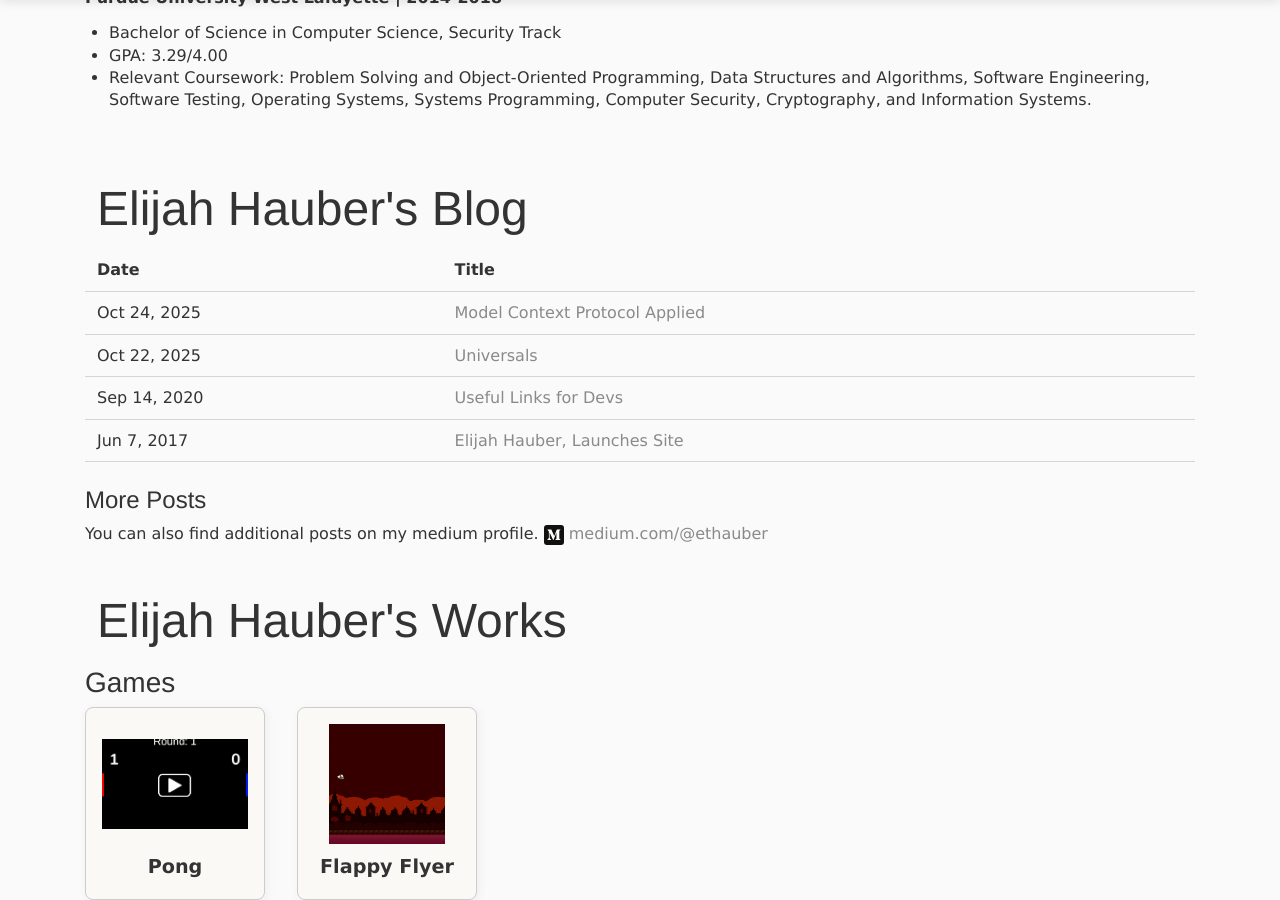
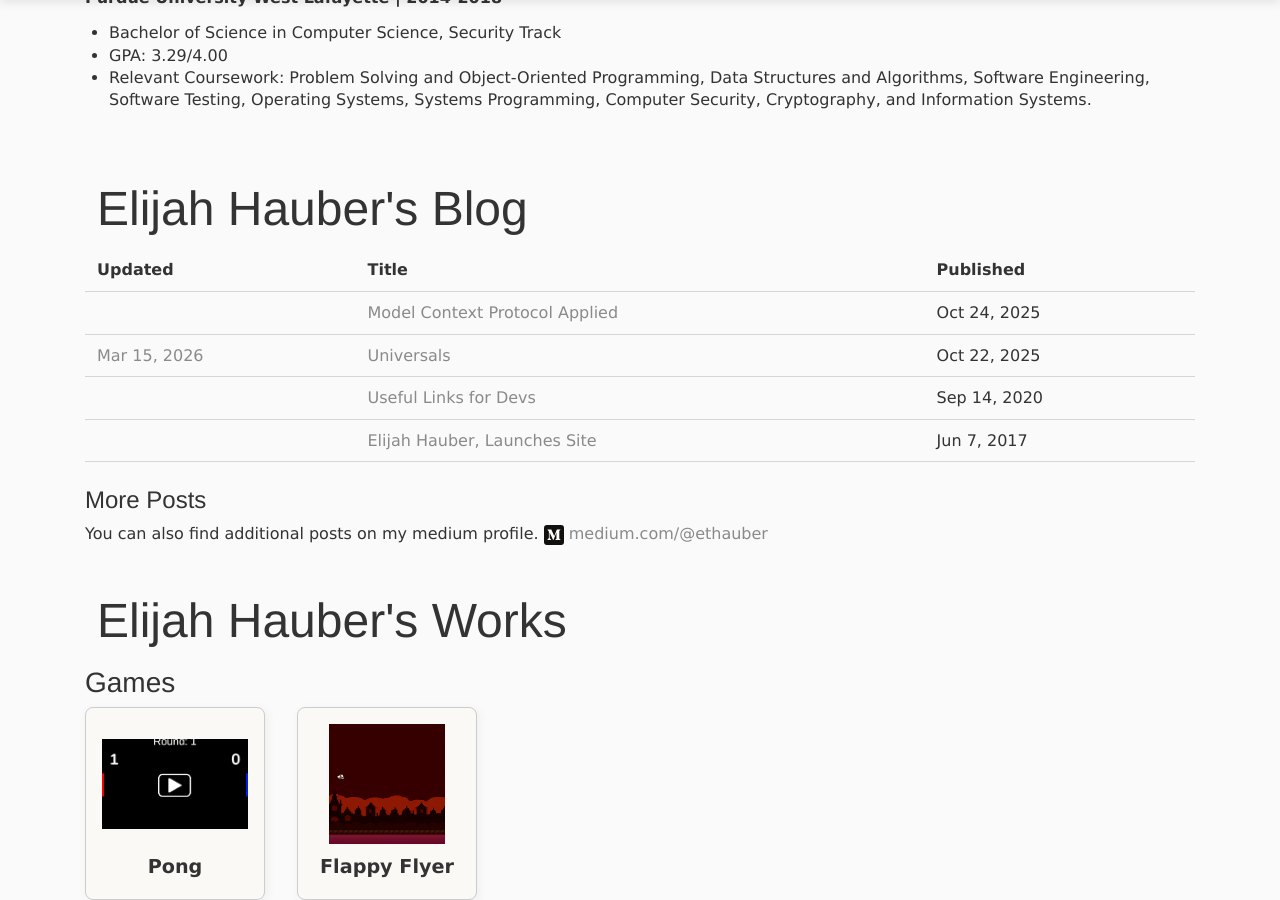
Before and after one commit to ethauber/ethauber.github.io, a Jekyll site: the page built from index.html, in a window 1280 px wide and 900 px high, scrolled down 2850 px. Built offline with Jekyll 4.4.1, drawn with Linux system fonts in a browser that asks for light colours.

Commit message:
feat(Blog): enhance post listing with updated date handling
- blog/index.html: Modify post listing to include updated date.
- blog/index.html: Add conditional rendering for updated date display.
- blog/index.html: Update link structure to include changelog reference.
- index.html: Change table header from "Date" to "Updated" and add "Published" column.
- index.html: Adjust date formatting to show updated date in the first column.
- index.html: Ensure that the original post date is displayed in the new "Published" column.

```diff
--- a/blog/index.html
+++ b/blog/index.html
@@ -6,7 +6,7 @@ title: Elijah Hauber's Blog
 	<ul class="posts">
 
 	  {% for post in site.posts %}
-	    <li><span>{{ post.date | date_to_string }}</span> » <a href="{{ post.url }}" title="{{ post.title }}">{{ post.title }}</a></li>
+	    <li><span>{{ post.date | date_to_string }}</span>{% if post.updated %} <span class="updated">(Updated: {{ post.updated | date_to_string }})</span>{% endif %} » <a href="{{ post.url }}" title="{{ post.title }}">{{ post.title }}</a></li>
 	  {% endfor %}
 	</ul>
 
--- a/index.html
+++ b/index.html
@@ -604,22 +604,30 @@ classes: landing-page
             <table class="posts">
               <thead>
                 <tr>
-                  <th scope="col">Date</th>
+                  <th scope="col">Updated</th>
                   <th scope="col">Title</th>
+                  <th scope="col">Published</th>
                 </tr>
               </thead>
               <tbody>
                 {% for post in site.posts %}
                   <tr>
                     <td>
-                      <time datetime="{{ post.date | date_to_xmlschema }}">
-                        {{ post.date | date: "%b %-d, %Y" }}
-                      </time>
+                      <a href="{{ post.url | relative_url }}#changelog" title="{{ post.title | strip_html | escape }}">
+                        <time datetime="{{ post.date | date_to_xmlschema }}">
+                          {{ post.updated | date: "%b %-d, %Y" }}
+                        </time>
+                      </a>
                     </td>
                     <td>
                       <a href="{{ post.url | relative_url }}" title="{{ post.title | strip_html | escape }}">
                         {{ post.title }}
                       </a>
+                    </td>
+                    <td>
+                      <time datetime="{{ post.date | date_to_xmlschema }}">
+                        {{ post.date | date: "%b %-d, %Y" }}
+                      </time>
                     </td>
                   </tr>
                 {% endfor %}
```
